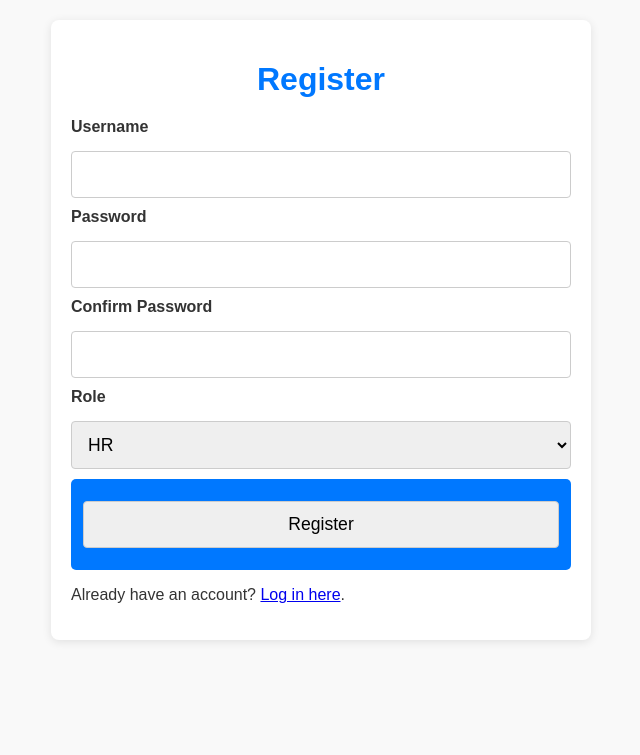
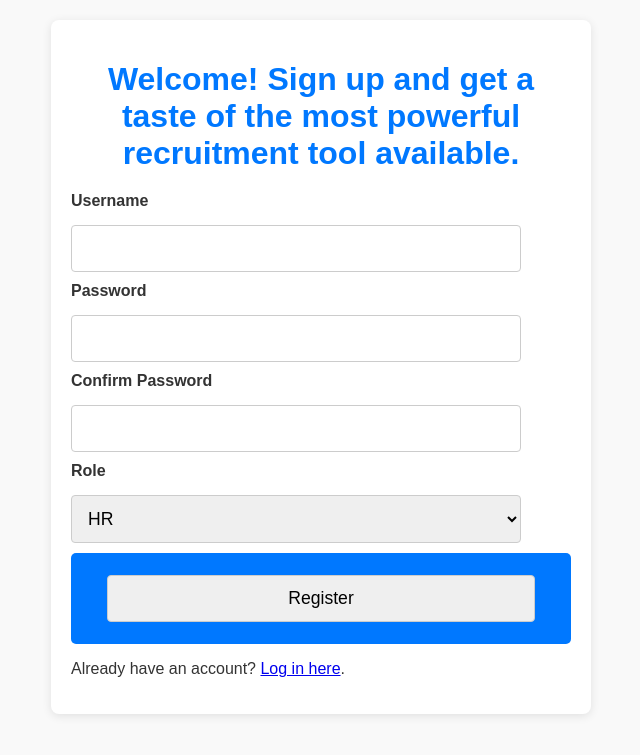
Before and after one commit to wmex/miniapp, a Flask app: page /register in a window 1280 px wide. Shown: the top 755 px of the page, without its empty margins (319-959 px from the left). Run offline with Flask 3, Linux system fonts and the light colour scheme; some libraries are stand-ins or nearby versions.

Commit message:
design improvements v_1

```diff
--- a/templates/register.html
+++ b/templates/register.html
@@ -37,7 +37,7 @@
     }
 
     input, select {
-        width: 100%;
+        width: 90%;
         padding: 12px;
         margin: 10px 0;
         border: 1px solid #ccc;
@@ -96,7 +96,7 @@
 </head>
 <body>
     <div class="Main">
-        <h1>Register</h1>
+        <h1>Welcome! Sign up and get a taste of the most powerful recruitment tool available.</h1>
         <form method="POST">
             {{ form.hidden_tag() }}
             <div>
```
